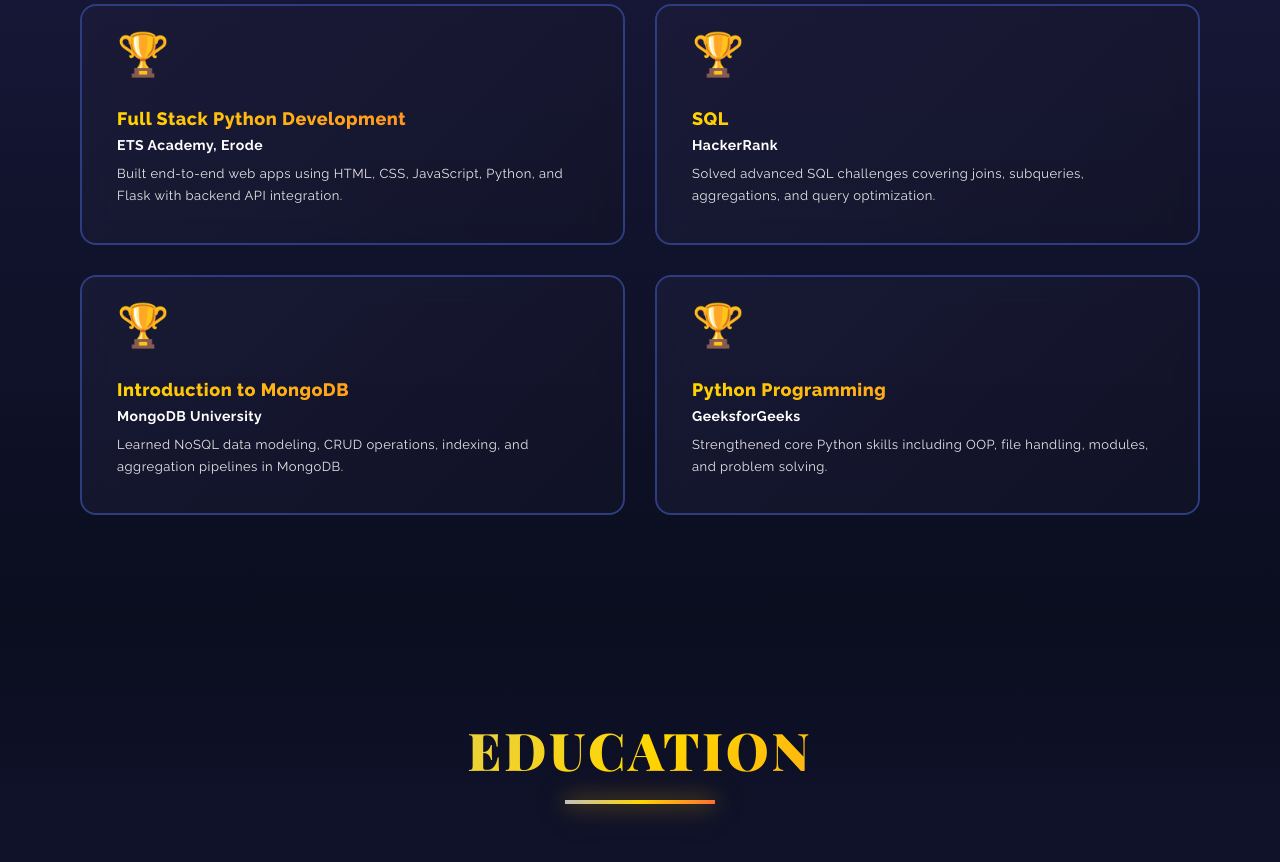
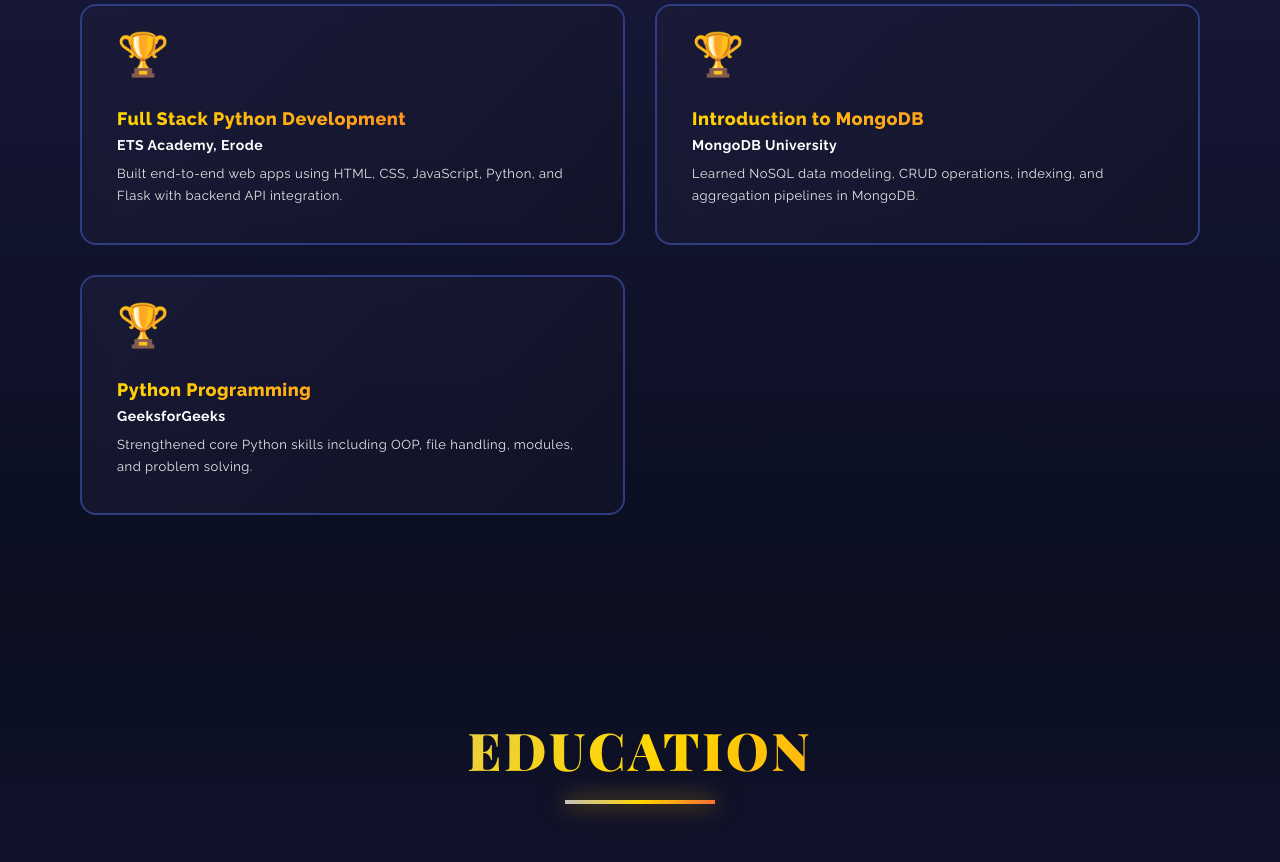
Before and after one commit to Nalantamil/portfolio, a React app: page / in a window 1280 px wide. Shown: the part 4640-5502 px from the top of the page. Built offline with nearby package versions, Linux system fonts and the light colour scheme; the HTML template or start-up script is replaced by a standard one.

Commit message:
Remove SQL certification to match resume

```diff
--- a/src/Certification.jsx
+++ b/src/Certification.jsx
@@ -5,12 +5,6 @@ function Certification(){
       title: 'Full Stack Python Development',
       issuer: 'ETS Academy, Erode',
       description: 'Built end-to-end web apps using HTML, CSS, JavaScript, Python, and Flask with backend API integration.'
-    },
-    {
-      icon: '🏆',
-      title: 'SQL',
-      issuer: 'HackerRank',
-      description: 'Solved advanced SQL challenges covering joins, subqueries, aggregations, and query optimization.'
     },
     {
       icon: '🏆',
```
